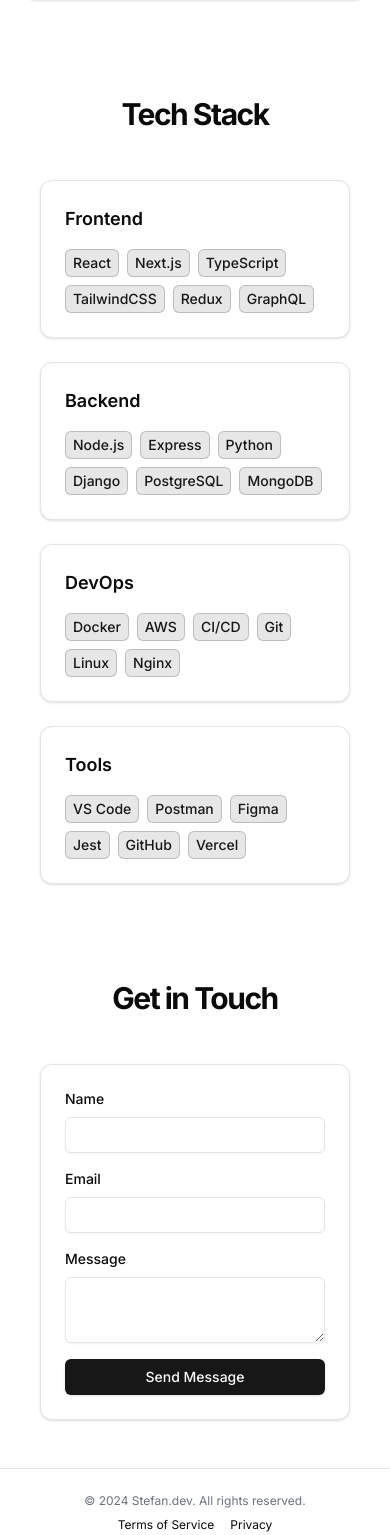
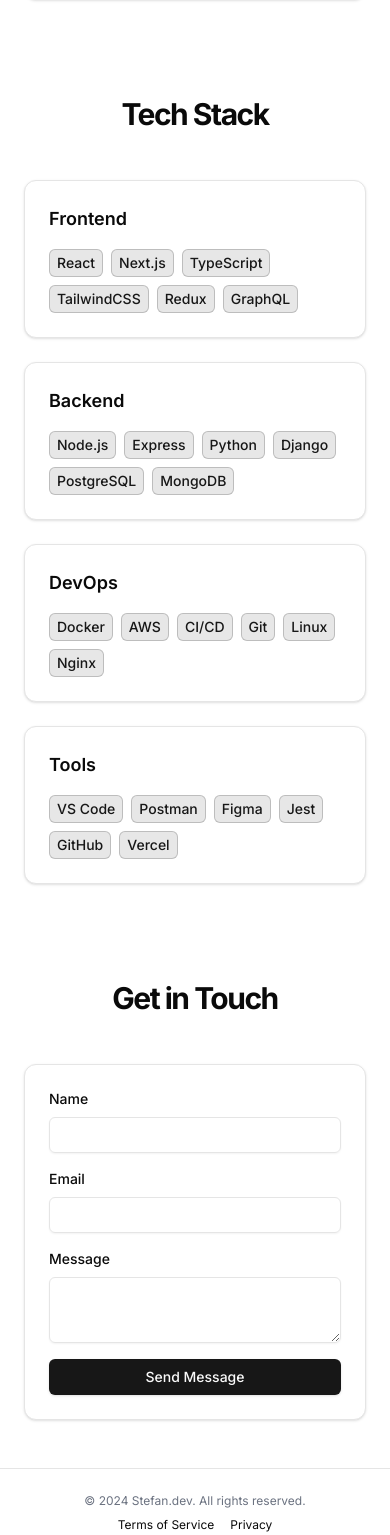
Before and after one commit to stefanraath3/portfolio-website, a Next.js app: page / in a window 390 px wide. Shown: the part 1633-3168 px from the top of the page. Built offline with nearby package versions, Linux system fonts and the light colour scheme.

Commit message:
Simplify page layout by removing redundant container divs

```diff
--- a/app/page.tsx
+++ b/app/page.tsx
@@ -108,22 +108,18 @@ export default function Page() {
         </section>
 
         <section className="py-12 md:py-24 lg:py-32">
-          <div className="container px-4 md:px-6">
           <h2 className="text-3xl font-bold tracking-tighter sm:text-4xl md:text-5xl mb-12 text-center">
             Tech Stack
           </h2>
           <TechStack />
-          </div>
         </section>
 
         <section id="contact" className="py-12 md:py-24 lg:py-32">
-          <div className="container px-4 md:px-6">
           <div className="mx-auto max-w-2xl">
             <h2 className="text-3xl font-bold tracking-tighter sm:text-4xl md:text-5xl mb-12 text-center">
               Get in Touch
             </h2>
             <ContactForm />
-            </div>
           </div>
         </section>
       </main>
```
Lines whose indentation alone changed are shown as unchanged.
